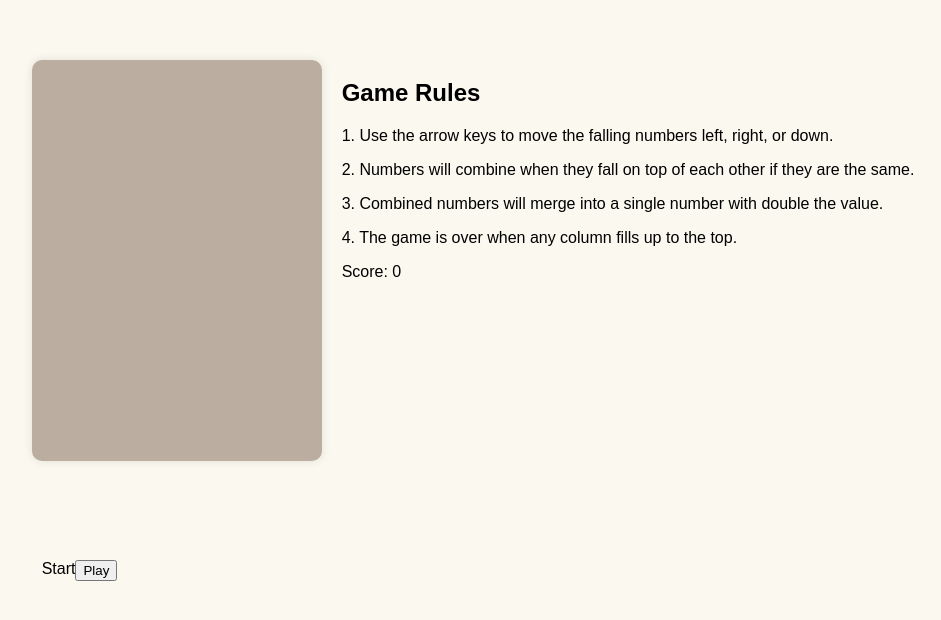
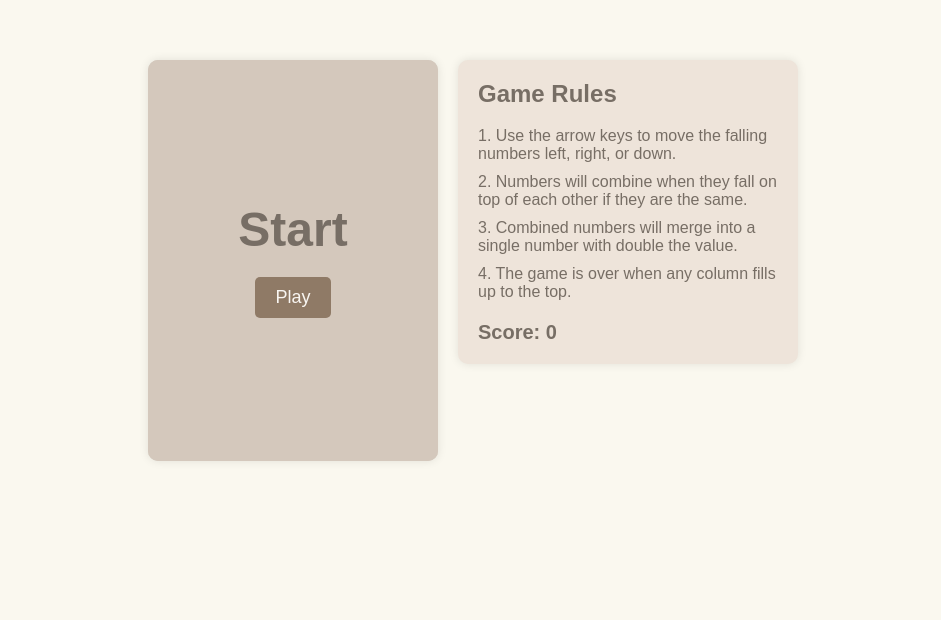
Before and after one commit to dalukichev/Numble, a plain HTML site: page index.html in a window 1280 px wide. Shown: the part 140-760 px from the top of the page, without its empty margins (167-1108 px from the left). Drawn offline with Linux system fonts and the light colour scheme.

Commit message:
Update style.css

```diff
--- a/style.css
+++ b/style.css
@@ -56,3 +56,69 @@
   display: flex;
   flex-direction: column;
   justify-content: center;
+  align-items: center;
+  border-radius: 10px;
+}
+
+#start-overlay {
+  display: flex;
+  position: absolute;
+  top: 0;
+  left: 0;
+  width: 100%;
+  height: 100%;
+  background-color: rgba(238, 228, 218, 0.5);
+  display: flex;
+  flex-direction: column;
+  justify-content: center;
+  align-items: center;
+  border-radius: 10px;
+}
+
+#game-over-text, #start-text {
+  font-size: 48px;
+  font-weight: bold;
+  color: #776e65;
+  margin-bottom: 20px;
+}
+
+#restart-button, #start-button {
+  padding: 10px 20px;
+  font-size: 18px;
+  background-color: #8f7a66;
+  color: #f9f6f2;
+  border: none;
+  border-radius: 5px;
+  cursor: pointer;
+}
+
+#restart-button:hover, #start-button:hover {
+  background-color: #9d8b79;
+}
+
+#rules-container {
+  max-width: 300px;
+  background-color: #eee4da;
+  padding: 20px;
+  border-radius: 10px;
+  box-shadow: 0 0 10px rgba(0, 0, 0, 0.1);
+}
+
+#rules-container h2 {
+  margin-top: 0;
+  font-size: 24px;
+  color: #776e65;
+}
+
+#rules-container p {
+  margin: 10px 0;
+  font-size: 16px;
+  color: #776e65;
+}
+
+#score {
+  font-size: 20px;
+  font-weight: bold;
+  color: #776e65;
+  margin-top: 20px;
+}
```
